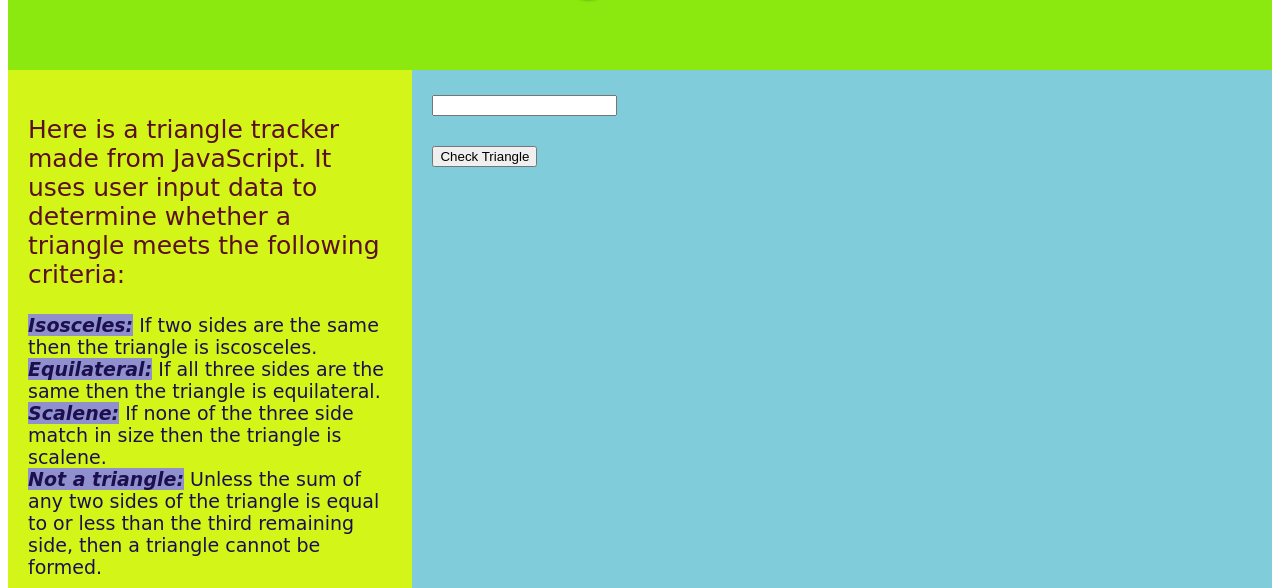
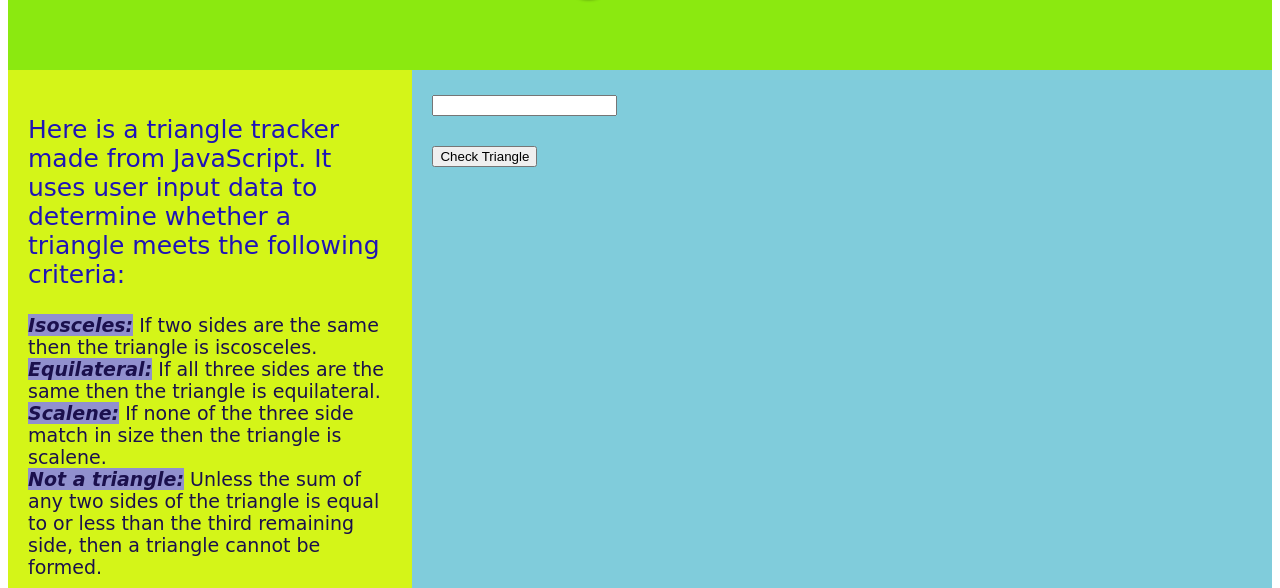
Before and after one commit to philipkariuki/Triangle-tracker, a plain HTML site: page index.html in a window 1280 px wide. Shown: the part 145-733 px from the top of the page. Drawn offline with Linux system fonts and the light colour scheme.

Commit message:
Changes font colour.

```diff
--- a/css/styles.css
+++ b/css/styles.css
@@ -20,7 +20,7 @@
   background: rgb(212, 245, 24);
   font-family: Brush Script MT,cursive;
   padding: 20px;
-  color: rgb(90, 16, 32);
+  color: rgb(31, 20, 182);
 }
 
 .nav ul {
```
